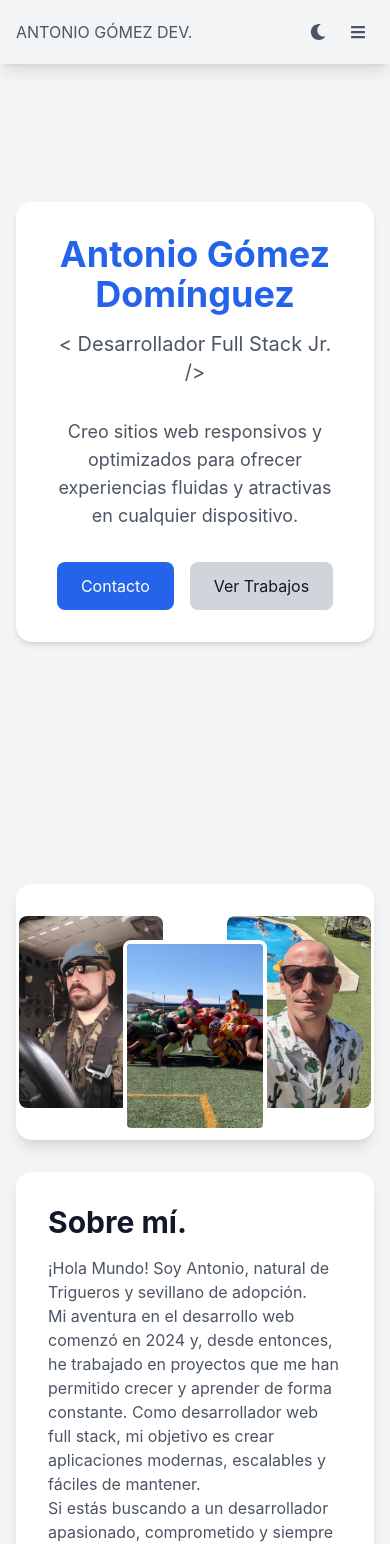
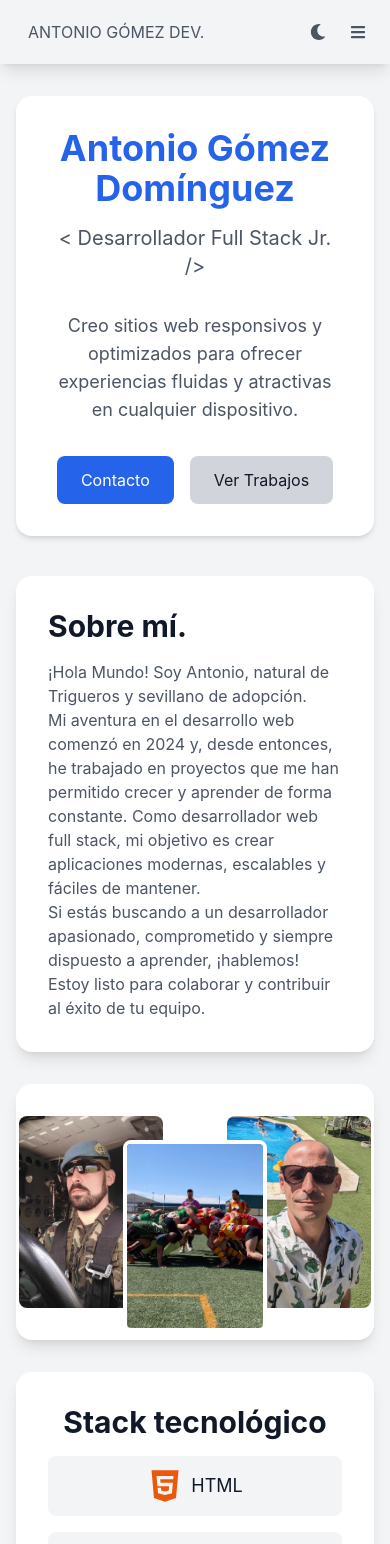
Before and after one commit to AntGom/Web-Portfolio, a React (Vite) app in the folder web-portfolio/: page / in a window 390 px wide. Shown: the top 1544 px of the page. Built offline with nearby package versions, Linux system fonts and the light colour scheme.

Commit message:
sombras y estilos

```diff
--- a/web-portfolio/src/components/About.jsx
+++ b/web-portfolio/src/components/About.jsx
@@ -13,6 +13,30 @@ const About = () => {
           transition={{ duration: 0.5 }}
         >
           <div className="flex flex-col lg:flex-row gap-8">
+
+            {/* Tarjeta para el texto */}
+            <div className="bg-white dark:bg-gray-800 shadow-lg rounded-2xl p-8 w-full lg:w-2/3 text-gray-600 dark:text-gray-300">
+              <h2 className="text-3xl font-bold text-gray-900 dark:text-white mb-4">
+                Sobre mí.
+              </h2>
+              <p>
+                ¡Hola Mundo! Soy Antonio, natural de Trigueros y sevillano de
+                adopción.
+              </p>
+              <p>
+                Mi aventura en el desarrollo web comenzó en 2024 y, desde
+                entonces, he trabajado en proyectos que me han permitido crecer
+                y aprender de forma constante. Como desarrollador web full
+                stack, mi objetivo es crear aplicaciones modernas, escalables y
+                fáciles de mantener.
+              </p>
+              <p>
+                Si estás buscando a un desarrollador apasionado, comprometido y
+                siempre dispuesto a aprender, ¡hablemos! Estoy listo para
+                colaborar y contribuir al éxito de tu equipo.
+              </p>
+            </div>
+
             {/* Tarjeta para las imágenes */}
             <div className="bg-white dark:bg-gray-800 shadow-lg rounded-2xl p-8 w-full lg:w-1/3 mx-auto">
               <div className="relative w-48 h-48 mx-auto sm:w-40 sm:h-40 md:w-48 md:h-48">
@@ -40,28 +64,6 @@ const About = () => {
               </div>
             </div>
 
-            {/* Tarjeta para el texto */}
-            <div className="bg-white dark:bg-gray-800 shadow-lg rounded-2xl p-8 w-full lg:w-2/3 text-gray-600 dark:text-gray-300">
-              <h2 className="text-3xl font-bold text-gray-900 dark:text-white mb-4">
-                Sobre mí.
-              </h2>
-              <p>
-                ¡Hola Mundo! Soy Antonio, natural de Trigueros y sevillano de
-                adopción.
-              </p>
-              <p>
-                Mi aventura en el desarrollo web comenzó en 2024 y, desde
-                entonces, he trabajado en proyectos que me han permitido crecer
-                y aprender de forma constante. Como desarrollador web full
-                stack, mi objetivo es crear aplicaciones modernas, escalables y
-                fáciles de mantener.
-              </p>
-              <p>
-                Si estás buscando a un desarrollador apasionado, comprometido y
-                siempre dispuesto a aprender, ¡hablemos! Estoy listo para
-                colaborar y contribuir al éxito de tu equipo.
-              </p>
-            </div>
           </div>
 
           {/* Div para las tarjetas de habilidades y herramientas */}
--- a/web-portfolio/src/components/Hero.jsx
+++ b/web-portfolio/src/components/Hero.jsx
@@ -2,7 +2,7 @@ import { motion } from 'framer-motion';
 
 const Hero = () => {
   return (
-      <section id="home" className="min-h-screen flex items-center justify-center">
+      <section id="home" className="h-full flex items-center justify-center pt-24">
         <div className="w-full mx-auto px-4 sm:px-6 lg:px-8">
           <div className="bg-white dark:bg-gray-800 shadow-md rounded-2xl p-8 text-center">
             <motion.div
--- a/web-portfolio/src/components/Projects.jsx
+++ b/web-portfolio/src/components/Projects.jsx
@@ -10,7 +10,7 @@ const Projects = () => {
       image: "/Web-Portfolio/coworking.PNG",
       tech: [ "HTML","CSS","JavaScript","MySQL","NodeJS","React+Vite","Tailwind",],
       link: "#",
-      repo: "https://github.com/antgom/CoworkingSpaces",
+      repo: "https://github.com/AntGom/Coworking_Space",
     },
     {
       title: "Web-Portfolio",
@@ -18,8 +18,8 @@ const Projects = () => {
         "Web personal para mostrar mis proyectos y habilidades.",
       image: "/Web-Portfolio/portfolio.PNG",
       tech: ["HTML", "CSS", "JavaScript", "React + Vite", "Tailwind",],
-      link: "https://antgom.github.io/JuegosColores",
-      repo: "https://github.com/antgom/JuegosColores",
+      link: "https://antgom.github.io/Web-Portfolio/",
+      repo: "https://github.com/AntGom/Web-Portfolio",
     },
     {
       title: "To Do List",
@@ -27,7 +27,7 @@ const Projects = () => {
       image: "/Web-Portfolio/toDoList2.PNG",
       tech: ["HTML", "CSS", "JavaScript"],
       link: "https://listadetareashechas.netlify.app/",
-      repo: "https://github.com/antgom/ToDoList",
+      repo: "https://github.com/AntGom/todolist34rt",
     },
     {
       title: "Juego Colores",
@@ -49,9 +49,11 @@ const Projects = () => {
           viewport={{ once: true }}
           transition={{ duration: 0.5 }}
         >
-          <h2 className="text-3xl font-bold text-center text-gray-900 dark:text-white mb-12">
-            Proyectos
-          </h2>
+
+<h2 className="text-3xl font-bold text-center text-gray-900 dark:text-white mb-8 bg-blue-500 p-4 shadow-lg rounded">
+  Proyectos
+</h2>
+
           <div className="grid grid-cols-1 md:grid-cols-2 lg:grid-cols-2 gap-8">
             {projects.map((project) => (
               <ProjectCard key={project.title} project={project} />
--- a/web-portfolio/src/components/cards/ProjectsCard.jsx
+++ b/web-portfolio/src/components/cards/ProjectsCard.jsx
@@ -11,7 +11,7 @@ const ProjectCard = ({ project }) => {
       <img
         src={project.image}
         alt={project.title}
-        className="w-full h-48 object-contain mt-4 shadow-lg"
+        className="w-full h-48 object-contain mt-4 "
       />
       <div className="p-6">
         <h3 className="text-xl font-semibold text-gray-900 dark:text-white mb-2">
--- a/web-portfolio/src/components/layout/Footer.jsx
+++ b/web-portfolio/src/components/layout/Footer.jsx
@@ -32,7 +32,7 @@ const Footer = () => {
             </a>
           </div>
           <p className="text-gray-500 dark:text-gray-400 text-sm">
-            © {new Date().getFullYear()} Saltador. Todos los derechos reservados
+            © {new Date().getFullYear()} Antonio Gómez Domínguez. Todos los derechos reservados.
           </p>
         </div>
       </div>
--- a/web-portfolio/src/components/layout/Navbar.jsx
+++ b/web-portfolio/src/components/layout/Navbar.jsx
@@ -17,8 +17,10 @@ const Navbar = ({ darkMode, setDarkMode }) => {
     <nav className="fixed w-full bg-gray-100 dark:bg-gray-900 shadow-lg z-50">
       <div className="max-w-7xl mx-auto px-4 sm:px-6 lg:px-8">
         <div className="flex justify-between h-16">
-          <div className="flex-shrink-0 flex items-center">
-            <h1 className='text-gray-600 dark:text-gray-300'>ANTONIO GÓMEZ DEV.</h1>
+          <div className="flex-shrink-0 flex items-center m">
+            <NavLink to="home">
+              <h1 className='text-gray-600 dark:text-gray-300 '>ANTONIO GÓMEZ DEV.</h1>
+            </NavLink>
           </div>
 
           {/* Menú en pantallas medianas o grandes */}
```
